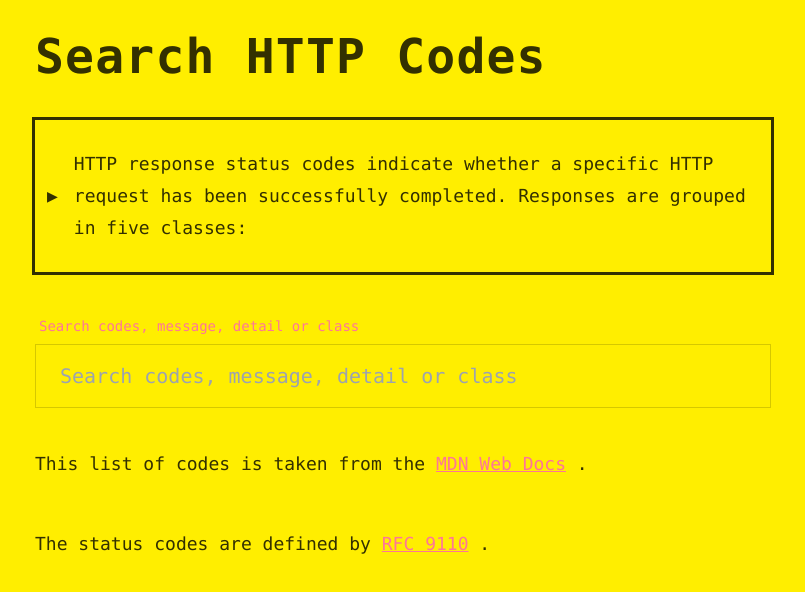
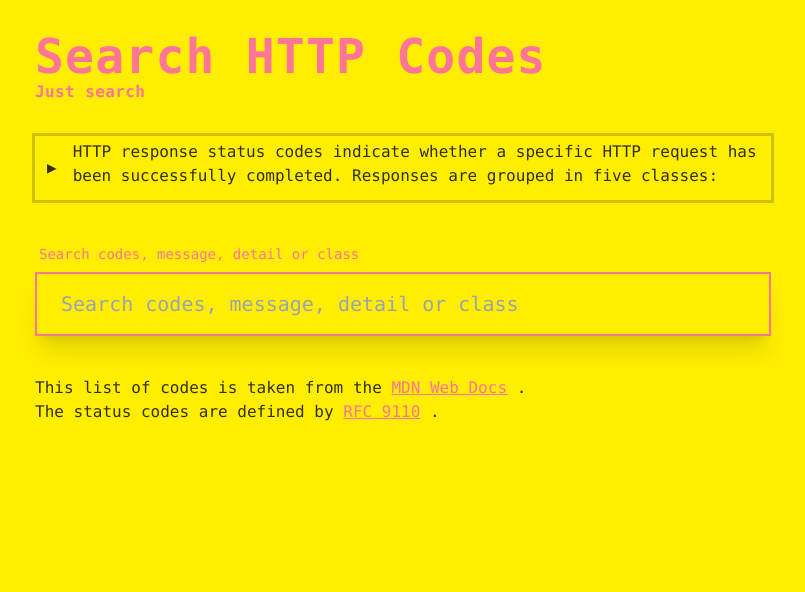
Before and after one commit to spences10/httpcodes-dev, a SvelteKit app: page / in a window 1280 px wide. Shown: the top 592 px of the page, without its empty margins (237-1042 px from the left). Built offline with nearby package versions, Linux system fonts and the light colour scheme.

Commit message:
style: :lipstick: remove prose

```diff
--- a/src/lib/components/details.svelte
+++ b/src/lib/components/details.svelte
@@ -33,7 +33,7 @@
 	}
 </script>
 
-<section class="mb-5 outline">
+<section class="mb-5 outline outline-base-300">
 	<button
 		on:click={() => {
 			open = !open
@@ -44,7 +44,7 @@
 				▶
 			</span>
 
-			<p class="p-1">{text}</p>
+			<p class="p-1 mb-2">{text}</p>
 		</div>
 	</button>
 	<div use:slide={open}>
--- a/src/routes/+page.svelte
+++ b/src/routes/+page.svelte
@@ -13,9 +13,10 @@
 </script>
 
 <div
-	class="form-control w-full max-w-3xl flex justify-center prose-lg"
+	class="form-control w-full max-w-3xl flex justify-center"
 >
-	<h1 class="mt-8 tracking-wide font-black">Search HTTP Codes</h1>
+	<h1 class="text-5xl mt-8 tracking-wide font-black text-primary">Search HTTP Codes</h1>
+	<p class="mb-8 tracking-wide font-black text-primary">Just search</p>
 	<Details
 		text="HTTP response status codes indicate whether a specific HTTP
 			request has been successfully completed. Responses are grouped
@@ -38,7 +39,7 @@
 		</label>
 		<input
 			name="search"
-			class="input input-lg input-bordered w-full max-w-3xl text-xl"
+			class="input input-lg input-bordered border-2 input-primary w-full max-w-3xl text-xl shadow-xl mb-6"
 			type="text"
 			placeholder="Search codes, message, detail or class"
 			bind:value={search}
@@ -46,7 +47,7 @@
 	</div>
 	{#if search.length > 0}
 		{#each filteredCodes as { code, message, detail, class: informationClass }}
-			<section class="outline p-6 mb-4">
+			<section class="outline outline-base-300 p-6 mb-10 shadow-xl">
         <h2 class='mt-1 mb-3'><code>{code} {message}</code></h2>
 				<p class="text-base text-primary">{informationClass}</p>
 				<p>{detail}</p>
@@ -54,7 +55,7 @@
 		{/each}
 	{/if}
 
-	<p>
+	<p class='mb-0'>
 		This list of codes is taken from the <a
 			href="https://developer.mozilla.org/en-US/docs/Web/HTTP/Status"
 			class="link link-primary"
```
